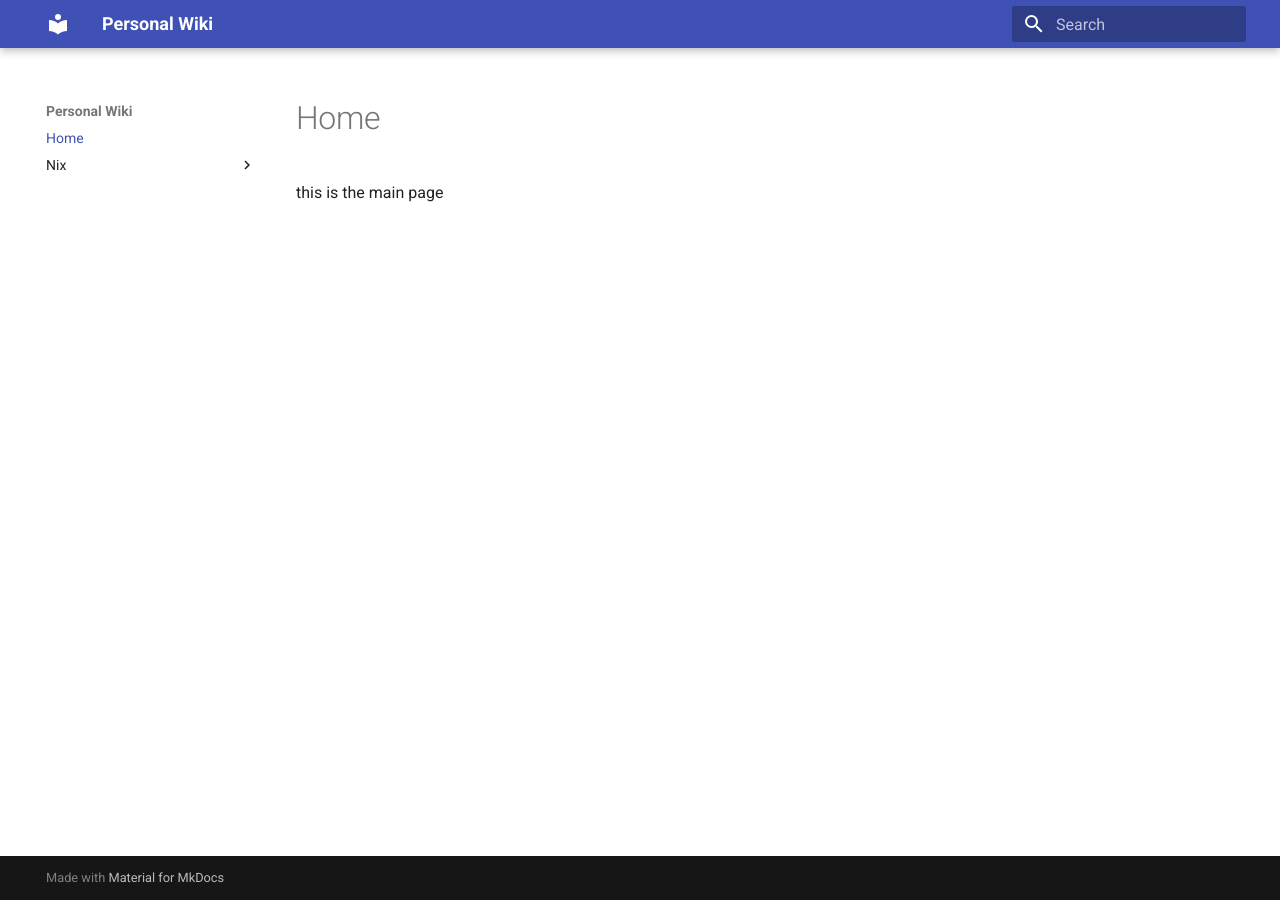
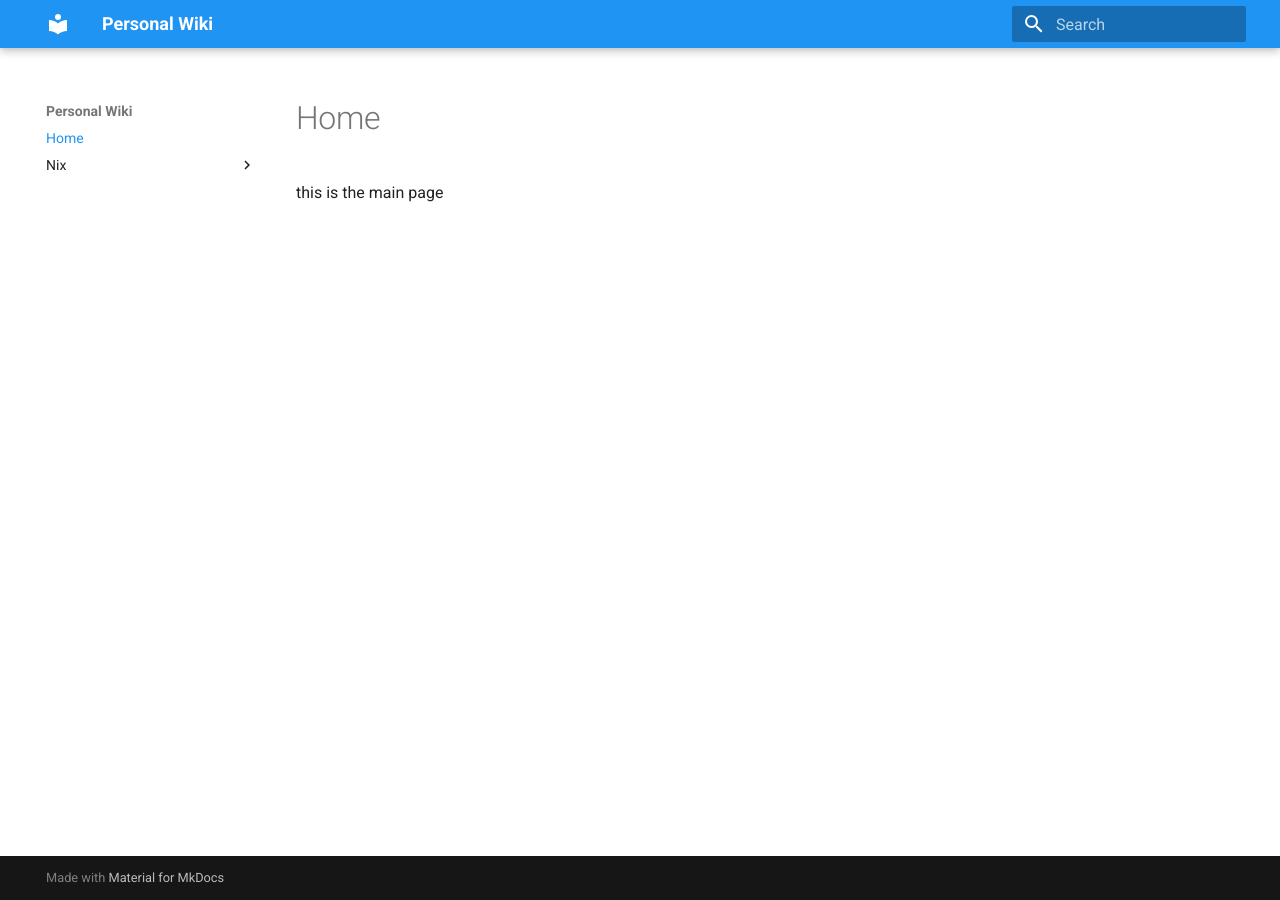
Before and after one commit to chusovich/wiki, an MkDocs documentation site: the page built from docs/index.md, in a window 1280 px wide. Built offline with MkDocs 1.6.1 and Material for MkDocs 9.7.7, drawn with Linux system fonts in a browser that asks for light colours.

Commit message:
Update mkdocs.yml

```diff
--- a/mkdocs.yml
+++ b/mkdocs.yml
@@ -1,4 +1,25 @@
 site_name: Personal Wiki
-site_url: https://chusovich.github.io.wiki
+site_url: https://chusovich.github.io/wiki
+
 theme:
   name: material
+  palette:
+    # Set the primary color
+    primary: blue
+
+    # Add additional search features
+    features:
+    - search.highlight
+    - search.suggest
+
+    # Palette toggle for light mode
+    - scheme: default
+      toggle:
+        icon: material/brightness-7
+        name: Switch to dark mode
+
+    # Palette toggle for dark mode
+    - scheme: slate
+      toggle:
+        icon: material/brightness-4
+        name: Switch to light mode
```
